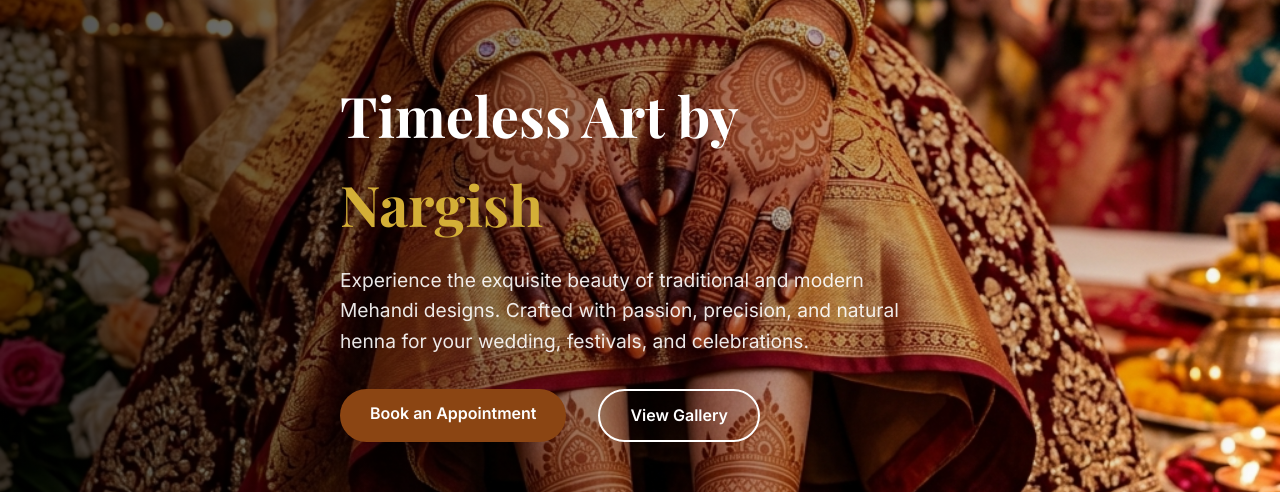
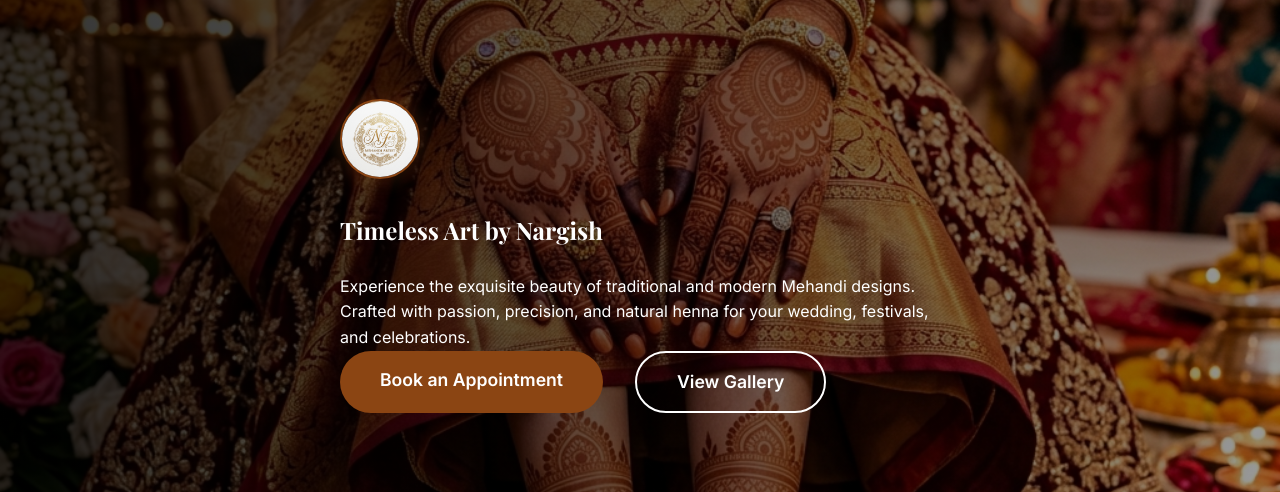
Before and after one commit to nknitishsingh94/Mehandi-Website, a React (Vite) app: page / in a window 1280 px wide. Shown: the part 144-636 px from the top of the page. Built offline with nearby package versions, Linux system fonts and the light colour scheme; no server answers; a web font is replaced by a local one.

Commit message:
Integrated professional NF logo across Hero, About, and Footer sections

```diff
--- a/src/components/About.jsx
+++ b/src/components/About.jsx
@@ -1,23 +1,41 @@
 import React from 'react';
 import { motion } from 'framer-motion';
+import { Check } from 'lucide-react';
 import { SITE_DATA } from '../data';
 
 const About = () => {
-  const { about } = SITE_DATA;
-
   return (
-    <section id="about" className="section-padding">
+    <section id="about" className="section-padding" style={{ backgroundColor: '#fffaf5' }}>
       <div className="container">
-        <div className="grid grid-cols-2 gap-8 items-center">
+        <div className="grid grid-cols-2 gap-12 items-center">
           <motion.div
             initial={{ opacity: 0, x: -50 }}
             whileInView={{ opacity: 1, x: 0 }}
             transition={{ duration: 0.8 }}
             viewport={{ once: true }}
-            className="gallery-item"
-            style={{ height: '500px' }}
+            className="relative"
           >
-            <img src="/gallery1.png" alt="About Me" />
+            <div className="about-image-container">
+              <img src="/mehandi_hero.png" alt="About Nargish" className="rounded-2xl shadow-2xl" style={{ width: '100%' }} />
+              {/* Logo Badge Overlay */}
+              <div style={{
+                position: 'absolute',
+                bottom: '-20px',
+                right: '-20px',
+                width: '100px',
+                height: '100px',
+                borderRadius: '50%',
+                backgroundColor: 'white',
+                padding: '10px',
+                boxShadow: '0 10px 30px rgba(0,0,0,0.1)',
+                border: '1px solid #eee',
+                display: 'flex',
+                alignItems: 'center',
+                justifyContent: 'center'
+              }}>
+                <img src="/logo.png" alt="NF Logo" style={{ width: '100%', height: '100%', objectFit: 'cover', borderRadius: '50%' }} />
+              </div>
+            </div>
           </motion.div>
 
           <motion.div
@@ -26,18 +44,29 @@ const About = () => {
             transition={{ duration: 0.8 }}
             viewport={{ once: true }}
           >
-            <h2 className="text-4xl font-serif font-bold mb-4">{about.title}</h2>
-            <h3 className="text-primary font-serif text-2xl mb-4">{about.subtitle}</h3>
-            {about.paragraphs.map((p, i) => (
-              <p key={i} className="mb-4" style={{ color: 'var(--text-light)' }}>{p}</p>
+            <span className="text-primary font-bold tracking-widest uppercase mb-4 block" style={{ fontSize: '0.9rem' }}>Since 2010</span>
+            <h2 className="text-5xl font-serif font-bold mb-6">{SITE_DATA.about.title}</h2>
+
+            {SITE_DATA.about.paragraphs.map((p, i) => (
+              <p key={i} className="mb-6" style={{ color: 'var(--text-light)', lineHeight: '1.8', fontSize: '1.1rem' }}>
+                {p}
+              </p>
             ))}
-            <div className="flex gap-8" style={{ marginTop: '2rem' }}>
-              {about.stats.map((stat, i) => (
-                <div key={i}>
-                  <h4 className="text-2xl font-bold text-primary">{stat.value}</h4>
-                  <p style={{ fontSize: '0.9rem', color: 'var(--text-light)' }}>{stat.label}</p>
+
+            <div className="grid grid-cols-3 gap-4 mt-8">
+              {SITE_DATA.about.stats.map((stat, i) => (
+                <div key={i} className="text-center p-4 rounded-xl" style={{ backgroundColor: 'white', border: '1px solid #f0f0f0' }}>
+                  <h3 className="text-3xl font-serif font-bold text-primary mb-1">{stat.value}</h3>
+                  <p style={{ fontSize: '0.8rem', color: 'var(--text-light)', textTransform: 'uppercase', letterSpacing: '1px' }}>{stat.label}</p>
                 </div>
               ))}
+            </div>
+
+            {/* Signature Logo Decorative */}
+            <div className="mt-10 flex items-center gap-4">
+              <div style={{ width: '50px', height: '1px', backgroundColor: 'var(--primary)', opacity: 0.3 }}></div>
+              <img src="/logo.png" alt="Signature" style={{ width: '40px', opacity: 0.6 }} />
+              <div style={{ width: '50px', height: '1px', backgroundColor: 'var(--primary)', opacity: 0.3 }}></div>
             </div>
           </motion.div>
         </div>
--- a/src/components/Footer.jsx
+++ b/src/components/Footer.jsx
@@ -65,8 +65,10 @@ const Footer = () => {
 
           {/* Right Column: Brand Info */}
           <div className="text-right flex flex-col items-end">
-            <div className="flex items-center gap-2 mb-4">
-              <Heart className="text-primary" fill="currentColor" size={24} />
+            <div className="flex items-center gap-3 mb-4">
+              <div style={{ width: '45px', height: '45px', borderRadius: '50%', overflow: 'hidden', border: '2px solid var(--primary)' }}>
+                <img src="/logo.png" alt="NF Logo" style={{ width: '100%', height: '100%', objectFit: 'cover' }} />
+              </div>
               <span className="text-3xl font-serif font-bold tracking-widest" style={{ color: 'var(--primary)' }}>{SITE_DATA.name.toUpperCase()}</span>
             </div>
             <p style={{ opacity: 0.7, maxWidth: '400px', lineHeight: '1.8' }}>
--- a/src/components/Hero.jsx
+++ b/src/components/Hero.jsx
@@ -3,31 +3,57 @@ import { motion } from 'framer-motion';
 import { SITE_DATA } from '../data';
 
 const Hero = () => {
-  const { hero } = SITE_DATA;
+  return (
+    <section id="home" className="hero-section" style={{ backgroundImage: 'url(/mehandi_hero.png)', backgroundColor: '#000' }}>
+      <div className="hero-overlay" style={{ background: 'linear-gradient(to right, rgba(0,0,0,0.8) 0%, rgba(0,0,0,0.4) 100%)' }}></div>
+      <div className="container relative z-10">
+        <div className="max-w-2xl">
+          <motion.div
+            initial={{ opacity: 0, scale: 0.8 }}
+            animate={{ opacity: 1, scale: 1 }}
+            transition={{ duration: 1 }}
+            style={{
+              width: '80px',
+              height: '80px',
+              borderRadius: '50%',
+              overflow: 'hidden',
+              border: '2px solid var(--primary)',
+              marginBottom: '2rem',
+              boxShadow: '0 0 20px rgba(139, 69, 19, 0.4)'
+            }}
+          >
+            <img src="/logo.png" alt="NF Logo" style={{ width: '100%', height: '100%', objectFit: 'cover' }} />
+          </motion.div>
 
-  return (
-    <section id="home" className="hero-section" style={{ backgroundImage: `url('/mehandi_hero.png')` }}>
-      <div className="hero-overlay"></div>
-      <div className="container relative z-50">
-        <motion.div
-          initial={{ opacity: 0, x: -50 }}
-          whileInView={{ opacity: 1, x: 0 }}
-          transition={{ duration: 0.8 }}
-          viewport={{ once: true }}
-          style={{ maxWidth: '600px' }}
-        >
-          <h1 className="text-white text-5xl font-bold mb-4">
-            {hero.title.split(hero.highlight)[0]}
-            <span className="text-primary" style={{ color: 'var(--secondary)' }}>{hero.highlight}</span>
-          </h1>
-          <p className="text-white text-2xl mb-8" style={{ fontSize: '1.2rem', opacity: 0.9 }}>
-            {hero.description}
-          </p>
-          <div className="flex gap-4">
-            <a href="#contact" className="btn btn-primary">Book an Appointment</a>
-            <a href="#gallery" className="btn btn-outline" style={{ borderColor: 'var(--white)', color: 'var(--white)' }}>View Gallery</a>
-          </div>
-        </motion.div>
+          <motion.h1
+            initial={{ opacity: 0, y: 30 }}
+            animate={{ opacity: 1, y: 0 }}
+            transition={{ duration: 0.8, delay: 0.2 }}
+            className="text-white text-7xl font-serif font-bold mb-6 leading-tight"
+          >
+            {SITE_DATA.hero.title}
+          </motion.h1>
+
+          <motion.p
+            initial={{ opacity: 0, y: 30 }}
+            animate={{ opacity: 1, y: 0 }}
+            transition={{ duration: 0.8, delay: 0.4 }}
+            className="text-white mb-10 text-xl opacity-90 leading-relaxed"
+            style={{ maxWidth: '600px' }}
+          >
+            {SITE_DATA.hero.description}
+          </motion.p>
+
+          <motion.div
+            initial={{ opacity: 0, y: 30 }}
+            animate={{ opacity: 1, y: 0 }}
+            transition={{ duration: 0.8, delay: 0.6 }}
+            className="flex gap-4"
+          >
+            <a href="#contact" className="btn btn-primary" style={{ padding: '15px 40px', fontSize: '1.1rem' }}>Book an Appointment</a>
+            <a href="#gallery" className="btn btn-outline" style={{ padding: '15px 40px', fontSize: '1.1rem', color: '#fff', borderColor: '#fff' }}>View Gallery</a>
+          </motion.div>
+        </div>
       </div>
     </section>
   );
```
